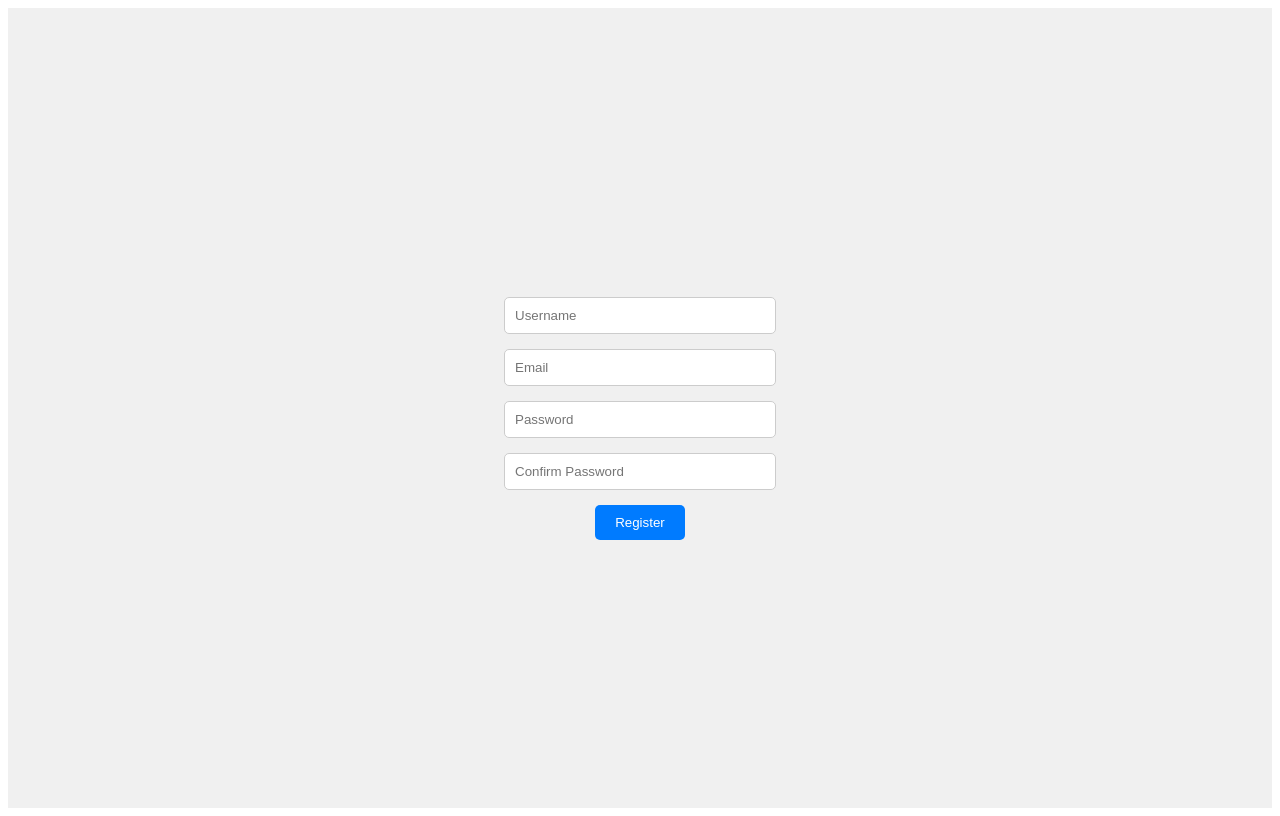
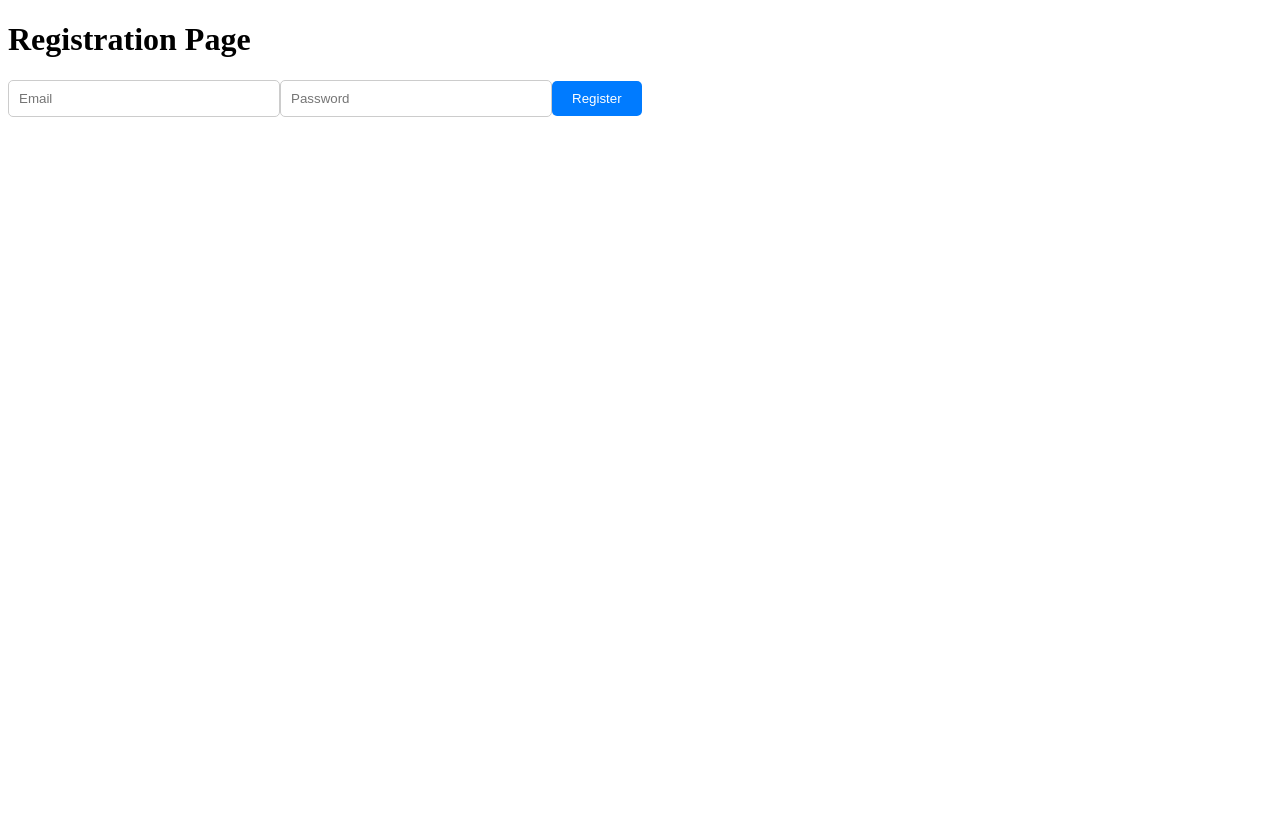
Before and after one commit to fegisucepto/FE-infokuliah-react, a React (Vite) app: page /register in a window 1280 px wide. Built offline with nearby package versions, Linux system fonts and the light colour scheme.

Commit message:
integrasi api dari backend

```diff
--- a/src/assets/componend/Classes.jsx
+++ b/src/assets/componend/Classes.jsx
@@ -1,7 +1,7 @@
 import ptnImage from '../images/program-ptn.png'
 import stanImage from '../images/program-stan.png'
 import soshumImage from '../images/program-soshum.png'
-import '../css/style.css'
+import '../css/classes.css'
 
 export default function Classe() {
   const programsClass = [
--- a/src/assets/componend/Login.jsx
+++ b/src/assets/componend/Login.jsx
@@ -1,50 +1,54 @@
 // eslint-disable-next-line no-unused-vars
 import React, { useState } from 'react';
-import '../css/style.css'
+import { useNavigate } from 'react-router-dom'; // Import useNavigate
 
-export default function Login  () {
-  const [username, setUsername] = useState('');
+export default function Login() {
+  const [email, setEmail] = useState('');
   const [password, setPassword] = useState('');
   const [loginStatus, setLoginStatus] = useState('');
+  const navigate = useNavigate(); // Use useNavigate for navigation
 
   const handleUsernameChange = (event) => {
-    setUsername(event.target.value);
+    setEmail(event.target.value);
   };
 
   const handlePasswordChange = (event) => {
     setPassword(event.target.value);
   };
 
-  const handleSubmit = (event) => {
+  const handleSubmit = async (event) => {
     event.preventDefault();
-    // Lakukan proses autentikasi di sini (misalnya dengan API, dll.)
 
-    // Simulasi login berhasil
-    const isLoggedIn = true; // Ganti dengan logika autentikasi yang sesungguhnya
+    try {
+      const response = await fetch('http://localhost:3002/login', {
+        method: 'POST',
+        headers: {
+          'Content-Type': 'application/json',
+        },
+        body: JSON.stringify({ email, password }),
+      });
 
-    if (isLoggedIn) {
-      setLoginStatus('Login successful!');
-      // Lakukan tindakan lain setelah login berhasil di sini
-    } else {
-      setLoginStatus('Login failed. Please try again.');
+      if (response.ok) {
+        // Handle successful login
+        setLoginStatus('Login successful!');
+        navigate('/'); // Redirect to home page upon successful login
+      } else {
+        const errorResponse = await response.text();
+        console.error('Error logging in:', errorResponse);
+        setLoginStatus('Error logging in. Please try again.');
+      }
+    } catch (error) {
+      console.error('Error logging in:', error);
+      setLoginStatus('Error logging in. Please try again later.');
     }
   };
 
   return (
-    <div className="login-container">
-      <form className="login-form" onSubmit={handleSubmit}>
-        <input
-          type="text"
-          placeholder="Username"
-          value={username}
-          onChange={handleUsernameChange}
-        />
-        <input
-          type="password"
-          placeholder="Password"
-          value={password}
-          onChange={handlePasswordChange}
-        />
+    <div>
+      <h1>Login Page</h1>
+      <form onSubmit={handleSubmit}>
+        <input type="text" placeholder="Email" value={email} onChange={handleUsernameChange} />
+        <input type="password" placeholder="Password" value={password} onChange={handlePasswordChange} />
         <button type="submit">Login</button>
       </form>
       {loginStatus && <p>{loginStatus}</p>}
--- a/src/assets/componend/LogoUniversitas.jsx
+++ b/src/assets/componend/LogoUniversitas.jsx
@@ -1,9 +1,9 @@
-import '../css/style.css'
+import '../css/logo.css'
 
 export default function LogoUniversitas () {
     return (
         <>
-        <div className="container-fluid pt-5">
+        <div className="container-fluid-logo pt-5">
           <div className="container pt-5 pb-5">
             <div className="text-center pb-2">
               <p className="section-title px-5">
@@ -11,7 +11,7 @@ export default function LogoUniversitas () {
               </p>
               <h2 className="text-dark font-weight-bold mb-4">Masuk PTN Favorit Kamu</h2>
             </div>
-            <div className="row-new">
+            <div className="row-new-logo">
               <div className="col-md-6 col-lg-3 text-center team mb-5">
               <div className="overlay"></div>
                 <img className="img-fluid w-100" src="https://th.bing.com/th/id/R.97518855acf45ec5563d2078f0377243?rik=K5u42nd%2bAv7hrQ&riu=http%3a%2f%2fthermalindo.com%2fwp-content%2fuploads%2f2020%2f12%2fUGM.jpg&ehk=gBovTGC%2btaw9gbVQOhjUCSzZi%2baonWQSZLFJp6S0r80%3d&risl=&pid=ImgRaw&r=0" alt="" />
--- a/src/assets/componend/Register.jsx
+++ b/src/assets/componend/Register.jsx
@@ -1,71 +1,51 @@
 // eslint-disable-next-line no-unused-vars
 import React, { useState } from 'react';
-import '../css/style.css'
+import { useNavigate } from 'react-router-dom';
 
-export default function Register ()  {
-  const [formData, setFormData] = useState({
-    username: '',
-    email: '',
-    password: '',
-    confirmPassword: '',
-  });
+export default function Register() {
+  const [email, setEmail] = useState('');
+  const [password, setPassword] = useState('');
+  const [registrationStatus, setRegistrationStatus] = useState('');
+  const navigate = useNavigate();
 
-  const [registrationStatus, setRegistrationStatus] = useState('');
-
-  const handleInputChange = (event) => {
-    const { name, value } = event.target;
-    setFormData({
-      ...formData,
-      [name]: value,
-    });
+  const handleEmailChange = (event) => {
+    setEmail(event.target.value);
   };
 
-  const handleSubmit = (event) => {
+  const handlePasswordChange = (event) => {
+    setPassword(event.target.value);
+  };
+
+  const handleSubmit = async (event) => {
     event.preventDefault();
-    // Lakukan proses registrasi di sini (misalnya dengan API, dll.)
 
-    // Simulasi registrasi berhasil
-    const isRegistered = true; // Ganti dengan logika registrasi yang sesungguhnya
+    try {
+      const response = await fetch('http://localhost:3002/register', {
+        method: 'POST',
+        headers: {
+          'Content-Type': 'application/json',
+        },
+        body: JSON.stringify({ email, password }),
+      });
 
-    if (isRegistered) {
-      setRegistrationStatus('Registration successful!');
-      // Lakukan tindakan lain setelah registrasi berhasil di sini
-    } else {
-      setRegistrationStatus('Registration failed. Please try again.');
+      if (response.ok) {
+        setRegistrationStatus('Registration successful!');
+        navigate('/login');
+      } else {
+        setRegistrationStatus('Registration failed. Please try again.');
+      }
+    } catch (error) {
+      console.error('Error registering:', error);
+      setRegistrationStatus('Error registering. Please try again later.');
     }
   };
 
   return (
-    <div className="register-container">
-      <form className="register-form" onSubmit={handleSubmit}>
-        <input
-          type="text"
-          placeholder="Username"
-          name="username"
-          value={formData.username}
-          onChange={handleInputChange}
-        />
-        <input
-          type="email"
-          placeholder="Email"
-          name="email"
-          value={formData.email}
-          onChange={handleInputChange}
-        />
-        <input
-          type="password"
-          placeholder="Password"
-          name="password"
-          value={formData.password}
-          onChange={handleInputChange}
-        />
-        <input
-          type="password"
-          placeholder="Confirm Password"
-          name="confirmPassword"
-          value={formData.confirmPassword}
-          onChange={handleInputChange}
-        />
+    <div>
+      <h1>Registration Page</h1>
+      <form onSubmit={handleSubmit}>
+        <input type="email" placeholder="Email" value={email} onChange={handleEmailChange} />
+        <input type="password" placeholder="Password" value={password} onChange={handlePasswordChange} />
         <button type="submit">Register</button>
       </form>
       {registrationStatus && <p>{registrationStatus}</p>}
--- /dev/null
+++ b/src/assets/contexts/AuthContext.jsx
@@ -0,0 +1,27 @@
+// eslint-disable-next-line no-unused-vars
+import React, { createContext, useState, useContext } from 'react';
+
+export const AuthContext = createContext();
+
+// eslint-disable-next-line react/prop-types
+export const AuthProvider = ({ children }) => {
+  const [isLoggedIn, setIsLoggedIn] = useState(false);
+
+  const login = () => {
+    setIsLoggedIn(true);
+  };
+
+  const logout = () => {
+    setIsLoggedIn(false);
+  };
+
+  return (
+    <AuthContext.Provider value={{ isLoggedIn, login, logout }}>
+      {children}
+    </AuthContext.Provider>
+  );
+};
+
+export const useAuth = () => {
+  return useContext(AuthContext);
+};
--- /dev/null
+++ b/src/assets/css/logo.css
@@ -0,0 +1,36 @@
+/* LOGO UNIVERSITY */
+
+
+.row-new-logo {
+    display: grid;
+    grid-template-columns: repeat(8, 1fr);
+    gap: 25px; /* Spasi antar foto */
+  }
+
+  .team {
+  position: relative; /* Menentukan posisi relatif untuk foto */
+  width: 100%; /* Lebar foto 100% */
+  height: auto; /* Biarkan tinggi menyesuaikan proporsi */
+  max-width: 200px; /* Lebar maksimum foto */
+  transition: transform 0.3s, opacity 0.3s; /* Efek transisi untuk perubahan */
+  }
+
+  .team:hover {
+  opacity: 0.8; /* Mengurangi sedikit transparansi saat hover */
+  transform: scale(1.1); /* Memperbesar sedikit ukuran foto saat hover */
+  }
+
+  .overlay {
+  position: absolute; /* Menentukan posisi absolut untuk overlay */
+  top: 0;
+  left: 0;
+  bottom: 0;
+  right: 0;
+  background-color: rgba(0, 0, 0, 0.5); /* Warna overlay */
+  opacity: 0; /* Atur opasitas overlay menjadi nol saat normal */
+  transition: opacity 0.3s; /* Efek transisi untuk perubahan opasitas */
+  }
+
+  .team:hover .overlay {
+  opacity: 1; /* Menampilkan overlay saat hover */
+  }
--- a/src/main.jsx
+++ b/src/main.jsx
@@ -1,25 +1,27 @@
 import React from 'react';
 import { createRoot } from 'react-dom/client';
 import { BrowserRouter as Router, Routes, Route } from 'react-router-dom';
-// import App from './App.jsx';
 import './index.css';
 import Home from './assets/componend/Home.jsx';
 import Course from './assets/componend/Course.jsx';
 import Alumni from './assets/componend/Alumni.jsx';
 import Login from './assets/componend/Login.jsx';
 import Register from './assets/componend/Register.jsx';
+import { AuthProvider } from './assets/contexts/AuthContext.jsx';
 
 createRoot(document.getElementById('root')).render(
   <React.StrictMode>
+
     <Router>
+    <AuthProvider>
       <Routes>
         <Route path='/' element={<Home />} />
-        <Route path='Courses' element={<Course />} />
-        <Route path='alumni' element={<Alumni/>} />
-        <Route path='login' element={<Login/>} />
-        <Route path='register' element={<Register/>} />
+        <Route path='/courses' element={<Course />} />
+        <Route path='/alumni' element={<Alumni />} />
+        <Route path='/login' element={<Login />} />
+        <Route path='/register' element={<Register />} />
       </Routes>
-      {/* <App /> */}
+      </AuthProvider>
     </Router>
   </React.StrictMode>
 );
```
Also changed, not shown: src/assets/componend/Course.jsx (+24 -43 lines), src/assets/componend/Navbar.jsx (+17 -4 lines), src/assets/css/classes.css (added, +81 -0 lines), src/assets/css/style.css (+0 -116 lines).
